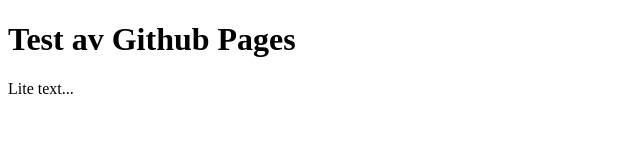
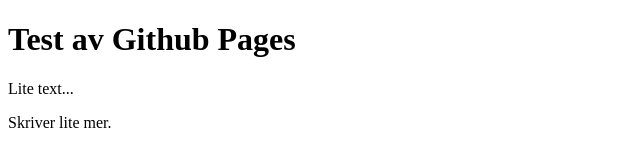
Before and after one commit to matdah/matdah.github.io, a plain HTML site: page index.html in a window 1280 px wide. Shown: the whole page, without its empty margins (0-640 px from the left). Drawn offline with Linux system fonts and the light colour scheme.

Commit message:
Second commit

```diff
--- a/index.html
+++ b/index.html
@@ -9,5 +9,6 @@
 <body>
     <h1>Test av Github Pages</h1>
     <p>Lite text... </p>
+    <p>Skriver lite mer.</p>
 </body>
 </html>
```
